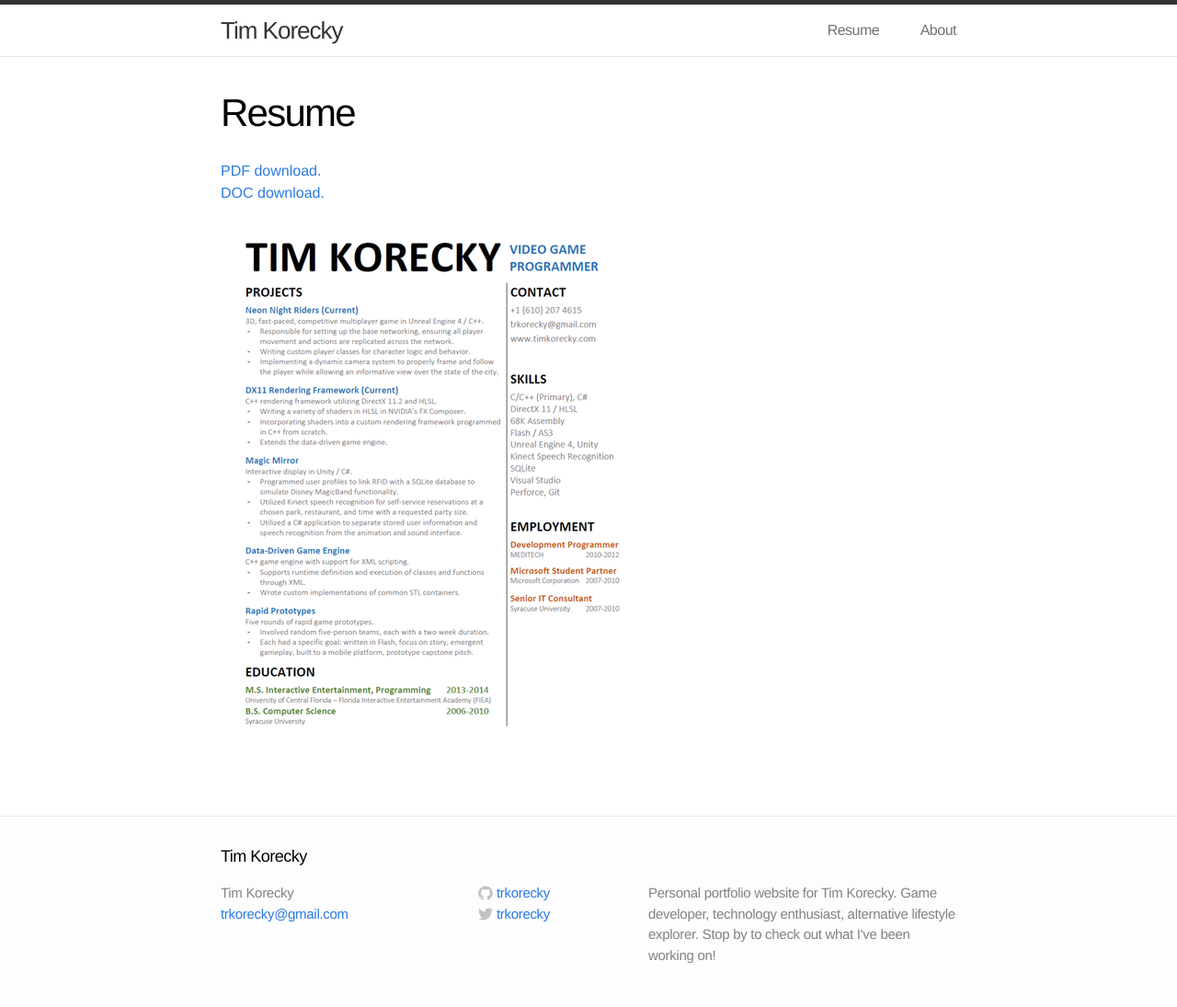
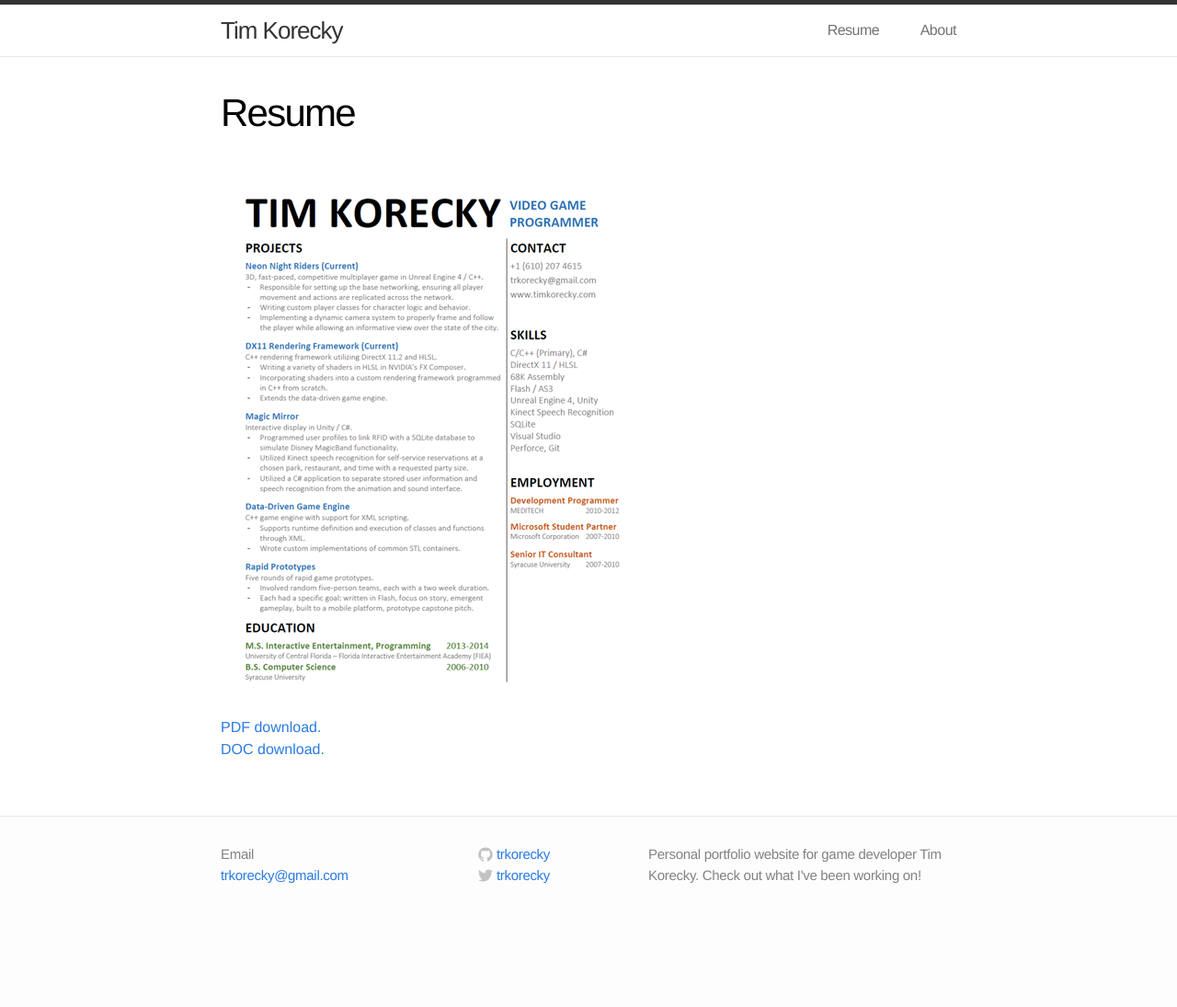
Before and after one commit to trkorecky/trkorecky.github.io, a Jekyll site: the page built from resume/index.html, in a window 1280 px wide. Shown: the whole page at 92% size. Built offline with Jekyll 4.4.1, drawn with Linux system fonts in a browser that asks for light colours; after the commit the page ends 1008 px from its top, so only the background shows below that.

Commit message:
Updated config and footer, small changes to about and resume

```diff
--- a/_config.yml
+++ b/_config.yml
@@ -1,7 +1,7 @@
 # Site settings
 title: Tim Korecky
 email: trkorecky@gmail.com
-description: "Personal portfolio website for Tim Korecky. Game developer, technology enthusiast, alternative lifestyle explorer. Stop by to check out what I've been working on!"
+description: "Personal portfolio website for game developer Tim Korecky. Check out what I've been working on!"
 baseurl: ""
 url: "http://timkorecky.com"
 username: trkorecky
--- a/_includes/footer.html
+++ b/_includes/footer.html
@@ -2,11 +2,12 @@
 
   <div class="wrap">
 
-    <h2 class="footer-heading">{{ site.title }}</h2>
+    <!-- <h2 class="footer-heading">{{ site.title }}</h2> -->
 
     <div class="footer-col-1 column">
       <ul>
-        <li>{{ site.title }}</li>
+        <!-- <li>{{ site.title }}</li> -->
+        <li>Email</li>
         <li><a href="mailto:{{ site.email }}">{{ site.email }}</a></li>
       </ul>
     </div>
--- a/resume/index.html
+++ b/resume/index.html
@@ -1,16 +1,18 @@
 ---
 layout: page
 title: Resume
+date: 2014-06-01
+author: Tim Korecky
 ---
 
 <div class="home">
+<p>
+	<a class="file-link" href="/resume/TimKoreckyResume.pdf"><img src="/resume/resume.png" /></a>
+</p>
 <p>
 	<a class="file-link" href="/resume/TimKoreckyResume.pdf">PDF download.</a>
 </p>
 <p>
 	<a class="file-link" href="/resume/TimKoreckyResume.doc">DOC download.</a>
 </p>
-<p>
-	<a class="file-link" href="/resume/TimKoreckyResume.pdf"><img src="/resume/resume.png" /></a>
-</p>
 </div>
```
Also changed, not shown: about/index.md (+2 -0 lines).
